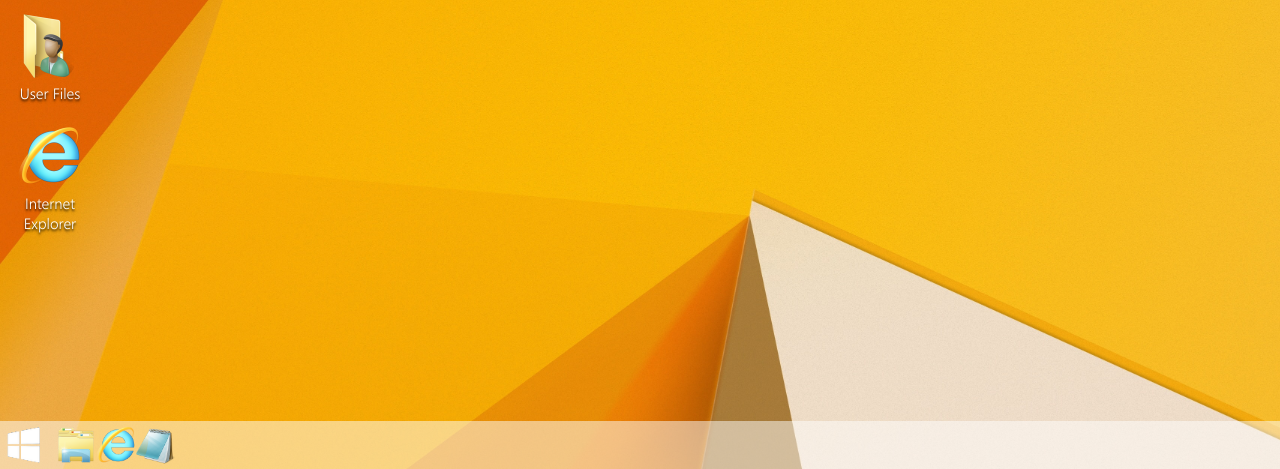
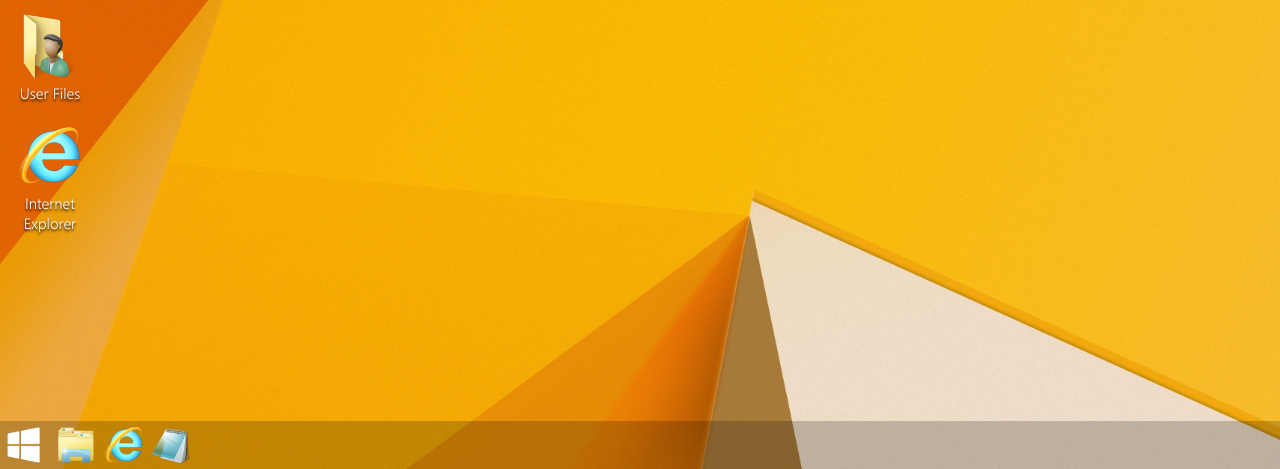
Before and after one commit to antonfdiaz/8.css, a plain HTML site: page index.html in a window 1280 px wide. Shown: the part 331-800 px from the top of the page. Drawn offline with Linux system fonts and the light colour scheme.

Commit message:
small stuff
changed taskbar color and more

```diff
--- a/style.css
+++ b/style.css
@@ -21,11 +21,12 @@ body {
     left: 0px;
     width: 100%;
     height: 48px;
-    background-color: rgba(255,255,255,0.5);
+    background-color: rgba(0,0,0,0.2);
 }
 .taskbar img,.taskbar div {
     height: 40px;
     width: auto;
+    margin-right: 8px;
 }
 .taskbar img:hover {
     background-color: rgba(255,255,255,0.5);
@@ -42,7 +43,7 @@ body {
     background-image: url("images/start_button/hover.png");
 }
 .start-button:focus,.start-button:active {
-    background-image: url("images/start_button/pressed.png");
+    background-image: url("images/start_button/normal.png");
 }
 .icons-box {
     position: absolute;
```
